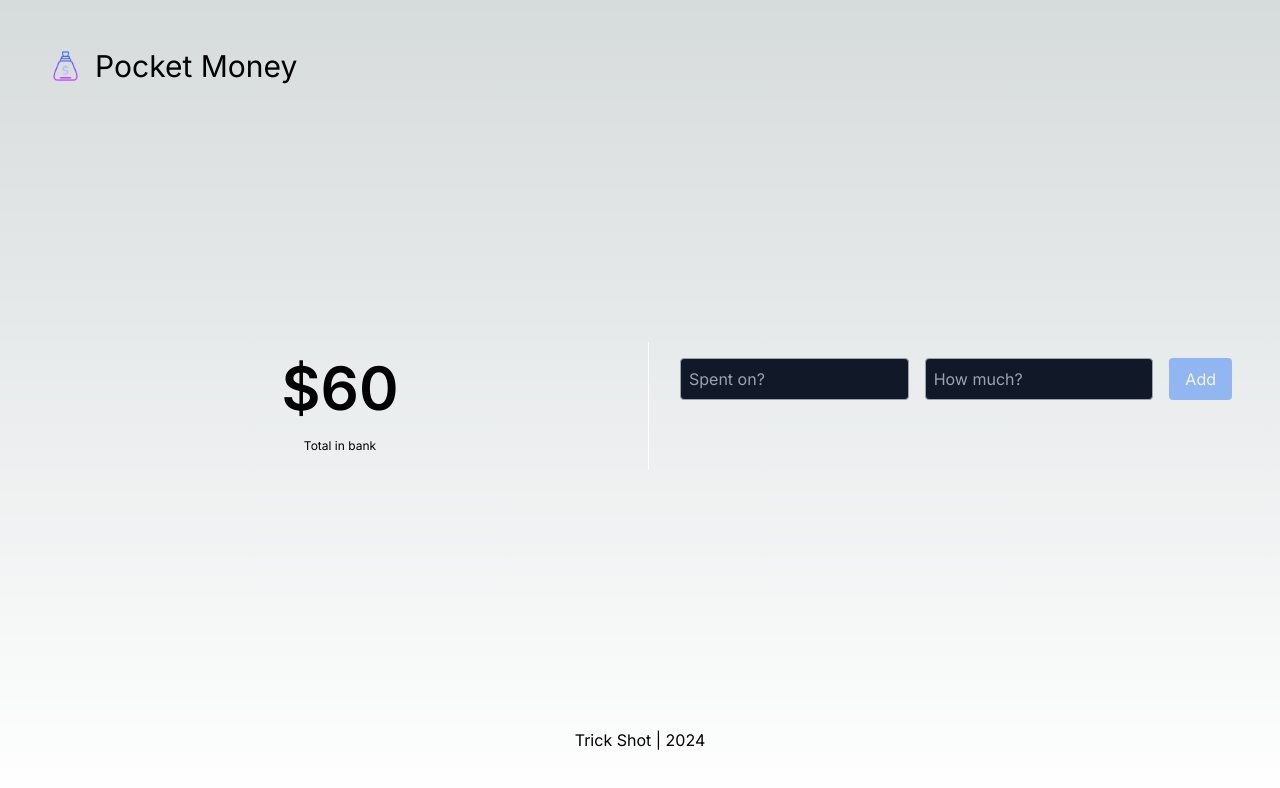
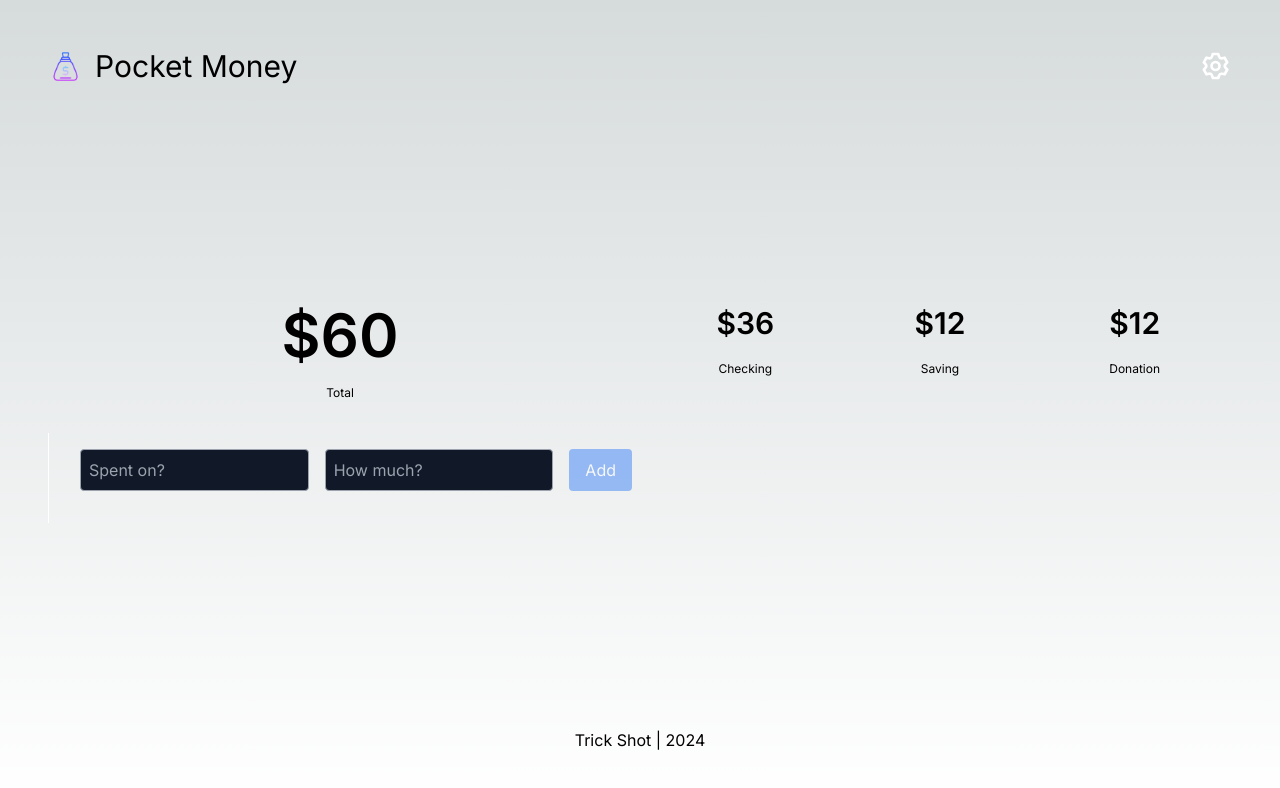
Before and after one commit to ameyakoshti/pocket-money, a Next.js app: page / in a window 1280 px wide. Shown: the top 788 px of the page. Built offline with nearby package versions, Linux system fonts and the light colour scheme.

Commit message:
feat(settings): different finanacial breakdown

```diff
--- a/src/app/page.tsx
+++ b/src/app/page.tsx
@@ -2,28 +2,40 @@
 
 import { useState, useEffect } from "react";
 import { getSpend } from "../utils/spend";
-import { calculateTotalAmount } from "../utils/amount";
+import { getFinancialData } from "../utils/amount";
 import SpendList from "../components/spend";
+import Settings from "../components/settings";
 import Image from "next/image";
 
 export default function Home() {
   const [totalAmount, setTotalAmount] = useState(0);
+  const [financialBreakdown, setfinancialBreakdown] = useState({
+    totalChecking: 0,
+    totalSaving: 0,
+    totalDonation: 0,
+  });
 
   useEffect(() => {
     updateAmount();
   }, []);
 
   const updateAmount = () => {
-    const amount = calculateTotalAmount();
+    const financeData = getFinancialData();
     const spend = getSpend();
-    const balance = amount - spend.totalSum;
+    const balance = financeData.totalAmount - spend.totalSum;
     setTotalAmount(balance);
+    setfinancialBreakdown({
+      totalChecking: financeData.totalChecking,
+      totalSaving: financeData.totalSaving,
+      totalDonation: financeData.totalDonation,
+    });
   };
 
   return (
     <main className="flex min-h-screen flex-col items-center justify-between p-8 md:p-12">
-      <div className="md:w-full">
-        <div className="flex lg:h-auto lg:w-auto">
+      <div className="w-full">
+        <div className="flex h-auto w-auto items-center justify-between">
+          <div className="flex items-center">
             <Image
               src="/money.png"
               alt="money Logo"
@@ -33,13 +45,37 @@ export default function Home() {
             />
             <h1 className="ml-3 text-3xl">Pocket Money</h1>
           </div>
+          <Settings updateAmount={updateAmount} />
+        </div>
       </div>
       <div className="grid grid-cols-1 md:grid-cols-2 gap-4">
-        <div className="p-4 flex flex-col items-center justify-center">
+        <div className="p-4 flex flex-col items-center">
           <h2 className="mb-3 text-6xl font-semibold text-center">
             ${totalAmount}
           </h2>
-          <p className="mt-2 text-xs">Total in bank</p>
+          <p className="mt-2 text-xs">Total</p>
+        </div>
+        <div className="grid grid-cols-3 justify-center">
+          <div className="p-4 flex flex-col items-center">
+            <h2 className="mb-3 text-3xl font-semibold text-center">
+              ${financialBreakdown.totalChecking}
+            </h2>
+            <p className="mt-2 text-xs">Checking</p>
+          </div>
+
+          <div className="p-4 flex flex-col items-center">
+            <h2 className="mb-3 text-3xl font-semibold text-center">
+              ${financialBreakdown.totalSaving}
+            </h2>
+            <p className="mt-2 text-xs">Saving</p>
+          </div>
+
+          <div className="p-4 flex flex-col items-center">
+            <h2 className="mb-3 text-3xl font-semibold text-center">
+              ${financialBreakdown.totalDonation}
+            </h2>
+            <p className="mt-2 text-xs">Donation</p>
+          </div>
         </div>
         <div className="md:pl-8 md:pt-4 md:pb-4 relative">
           <div className="absolute inset-y-0 left-0 w-px bg-white hidden sm:block" />
--- /dev/null
+++ b/src/components/settings/index.tsx
@@ -0,0 +1,113 @@
+import React, { useState, useEffect } from "react";
+
+interface ChildComponentProps {
+  updateAmount: () => void;
+}
+
+interface InputValues {
+  checking: string;
+  saving: string;
+  donation: string;
+}
+
+const Settings: React.FC<ChildComponentProps> = ({ updateAmount }) => {
+  const [showModal, setShowModal] = useState(false);
+  const [inputValues, setInputValues] = useState<InputValues>({
+    checking: localStorage.getItem("Checking") || "3",
+    saving: localStorage.getItem("Saving") || "1",
+    donation: localStorage.getItem("Donation") || "1",
+  });
+
+  const handleInputChange = (e: React.ChangeEvent<HTMLInputElement>): void => {
+    const { name, value } = e.target;
+    setInputValues({ ...inputValues, [name]: value });
+  };
+
+  const handleSave = (): void => {
+    localStorage.setItem("Checking", inputValues.checking);
+    localStorage.setItem("Saving", inputValues.saving);
+    localStorage.setItem("Donation", inputValues.donation);
+    updateAmount();
+    setShowModal(false);
+  };
+
+  const handleCancel = (): void => {
+    setShowModal(false);
+  };
+
+  return (
+    <>
+      <button onClick={() => setShowModal(true)}>
+        <svg
+          fill="#FFFFFF"
+          width="32px"
+          height="32px"
+          viewBox="0 0 24 24"
+          xmlns="http://www.w3.org/2000/svg"
+          data-name="Layer 1"
+        >
+          <path d="M19.9,12.66a1,1,0,0,1,0-1.32L21.18,9.9a1,1,0,0,0,.12-1.17l-2-3.46a1,1,0,0,0-1.07-.48l-1.88.38a1,1,0,0,1-1.15-.66l-.61-1.83A1,1,0,0,0,13.64,2h-4a1,1,0,0,0-1,.68L8.08,4.51a1,1,0,0,1-1.15.66L5,4.79A1,1,0,0,0,4,5.27L2,8.73A1,1,0,0,0,2.1,9.9l1.27,1.44a1,1,0,0,1,0,1.32L2.1,14.1A1,1,0,0,0,2,15.27l2,3.46a1,1,0,0,0,1.07.48l1.88-.38a1,1,0,0,1,1.15.66l.61,1.83a1,1,0,0,0,1,.68h4a1,1,0,0,0,.95-.68l.61-1.83a1,1,0,0,1,1.15-.66l1.88.38a1,1,0,0,0,1.07-.48l2-3.46a1,1,0,0,0-.12-1.17ZM18.41,14l.8.9-1.28,2.22-1.18-.24a3,3,0,0,0-3.45,2L12.92,20H10.36L10,18.86a3,3,0,0,0-3.45-2l-1.18.24L4.07,14.89l.8-.9a3,3,0,0,0,0-4l-.8-.9L5.35,6.89l1.18.24a3,3,0,0,0,3.45-2L10.36,4h2.56l.38,1.14a3,3,0,0,0,3.45,2l1.18-.24,1.28,2.22-.8.9A3,3,0,0,0,18.41,14ZM11.64,8a4,4,0,1,0,4,4A4,4,0,0,0,11.64,8Zm0,6a2,2,0,1,1,2-2A2,2,0,0,1,11.64,14Z" />
+        </svg>
+      </button>
+      {showModal && (
+        <div className="fixed inset-0 flex items-center justify-center bg-gray-900 bg-opacity-50 z-50">
+          <div className="bg-white p-8 rounded-lg">
+            <h2 className="text-lg font-semibold mb-4 text-black">
+              Set category contributions
+            </h2>
+            <div className="space-y-4">
+              <div>
+                <label className="block mb-1 text-black">
+                  Spending account
+                </label>
+                <input
+                  type="number"
+                  name="spending"
+                  value={inputValues.checking}
+                  onChange={handleInputChange}
+                  className="w-full border rounded px-3 py-2 text-black"
+                />
+              </div>
+              <div>
+                <label className="block mb-1 text-black">Saving account</label>
+                <input
+                  type="number"
+                  name="saving"
+                  value={inputValues.saving}
+                  onChange={handleInputChange}
+                  className="w-full border rounded px-3 py-2 text-black"
+                />
+              </div>
+              <div>
+                <label className="block mb-1 text-black">Donations</label>
+                <input
+                  type="number"
+                  name="donation"
+                  value={inputValues.donation}
+                  onChange={handleInputChange}
+                  className="w-full border rounded px-3 py-2 text-black"
+                />
+              </div>
+            </div>
+            <div className="mt-5 flex justify-end">
+              <button
+                onClick={handleSave}
+                className="bg-blue-500 text-white px-4 py-2 mr-2 rounded hover:bg-blue-600"
+              >
+                Save
+              </button>
+              <button
+                onClick={handleCancel}
+                className="bg-gray-300 text-gray-800 px-4 py-2 rounded hover:bg-gray-400"
+              >
+                Cancel
+              </button>
+            </div>
+          </div>
+        </div>
+      )}
+    </>
+  );
+};
+
+export default Settings;
--- a/src/utils/amount.tsx
+++ b/src/utils/amount.tsx
@@ -1,4 +1,15 @@
-export const calculateTotalAmount = (): number => {
+interface FinancialData {
+  totalAmount: number;
+  totalChecking: number;
+  totalSaving: number;
+  totalDonation: number;
+}
+
+export const getFinancialData = (): FinancialData => {
+  const checking = parseInt(localStorage.getItem("Checking") || "3");
+  const saving = parseInt(localStorage.getItem("Saving") || "1");
+  const donation = parseInt(localStorage.getItem("Donation") || "1");
+
   const startDate: Date = new Date("2024-01-01");
   const today: Date = new Date();
   // Calculate the day of the week for the start date
@@ -18,14 +29,22 @@ export const calculateTotalAmount = (): number => {
 
   // Guard against negative difference if today is before the first Friday
   if (differenceInTime < 0) {
-    return 0;
+    return {
+      totalAmount: 0,
+      totalChecking: 0,
+      totalSaving: 0,
+      totalDonation: 0,
+    };
   }
 
   const differenceInDays: number = differenceInTime / (1000 * 60 * 60 * 24);
   const totalFridays: number = Math.floor(differenceInDays / 7) + 1; // +1 to include the first Friday
 
-  // Each Friday contributes $5 to the total amount
-  const totalAmount: number = totalFridays * 5;
+  // Each Friday contributes Saving + Checking + Donations to the total amount
+  const totalAmount: number = totalFridays * (checking + saving + donation);
+  const totalChecking: number = totalFridays * checking;
+  const totalSaving: number = totalFridays * saving;
+  const totalDonation: number = totalFridays * donation;
 
-  return totalAmount;
+  return { totalAmount, totalChecking, totalSaving, totalDonation };
 };
```
Lines whose indentation alone changed are shown as unchanged.
